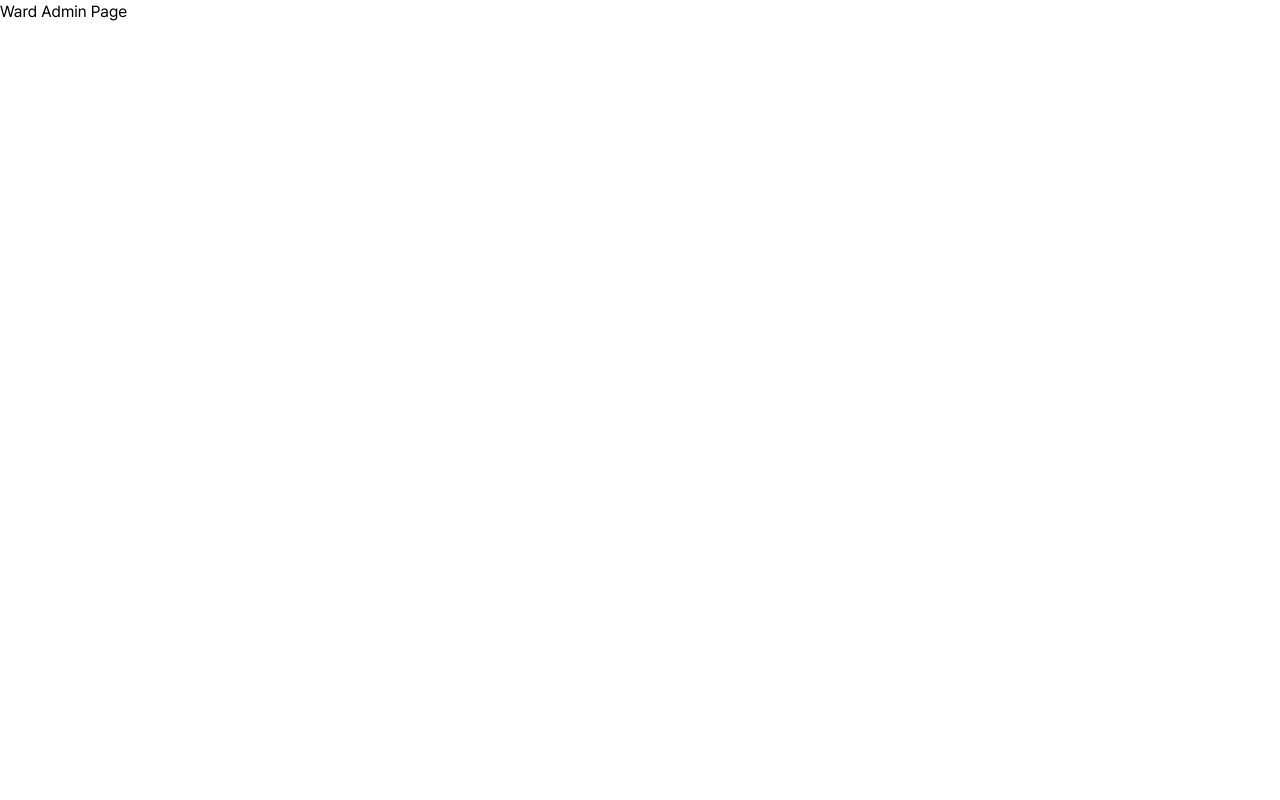
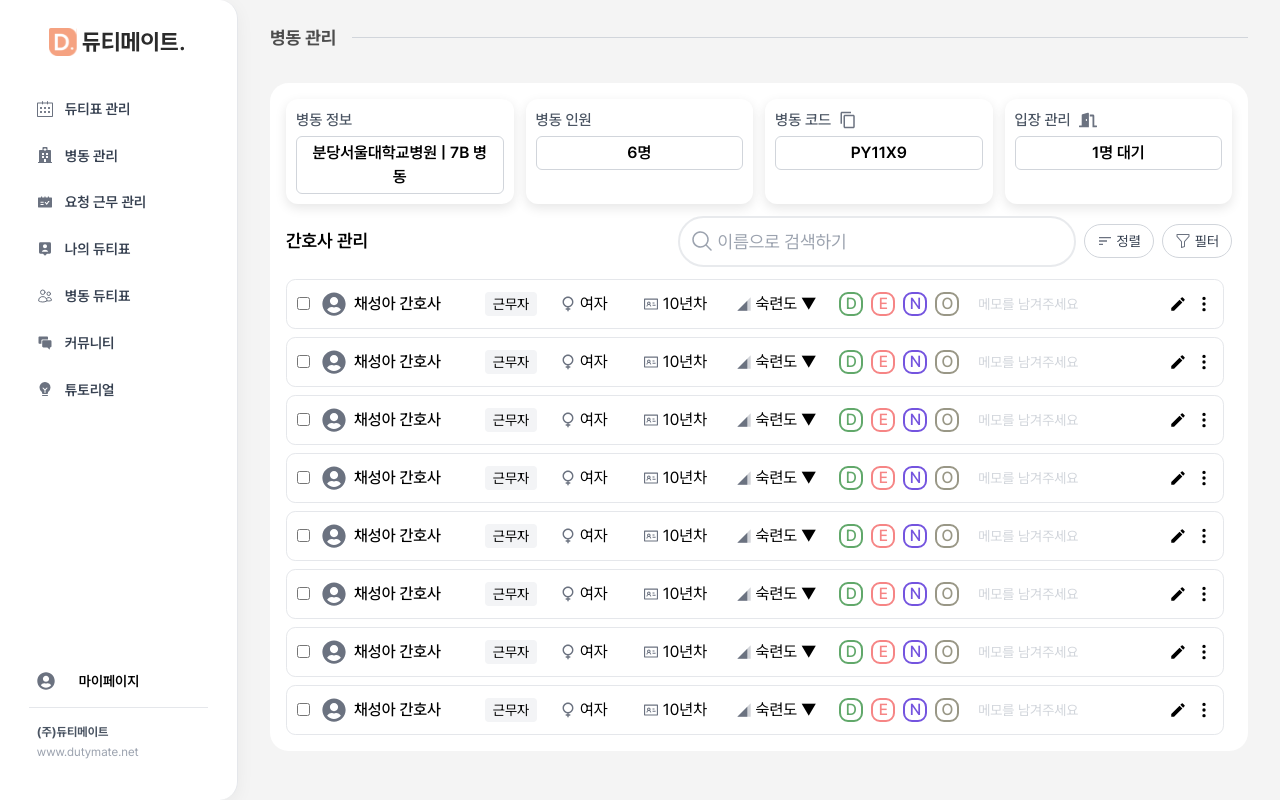
Before and after one commit to dutymate/dutymate-v1, a React (Vite) app in the folder frontend/: page /ward-admin in a window 1280 px wide. Built offline with nearby package versions, Linux system fonts and the light colour scheme.

Commit message:
[S12P11A108-318] feat: Add wardadmintable organism

```diff
--- /dev/null
+++ b/frontend/src/components/organisms/WardAdminForm.tsx
@@ -0,0 +1,267 @@
+import { useState } from "react";
+import { SearchInput } from "../atoms/Input";
+import { SortButton, FilterButton } from "../atoms/SubButton";
+import { Icon } from "../atoms/Icon";
+import { FaUserCircle } from "react-icons/fa";
+import DutyBadgeEng from "../atoms/DutyBadgeEng";
+
+const WardAdminForm = () => {
+	const [selectedNurses, setSelectedNurses] = useState<string[]>([]);
+	const [openSkillDropdown, setOpenSkillDropdown] = useState<number | null>(
+		null,
+	);
+	const [nurseSkills, setNurseSkills] = useState<
+		Array<{ icon: "high" | "mid" | "low"; label: string } | null>
+	>(Array(8).fill(null));
+	const [selectedDuties, setSelectedDuties] = useState<Array<Set<string>>>(
+		Array(8)
+			.fill(null)
+			.map(() => new Set()),
+	);
+	const [hoveredDuty, setHoveredDuty] = useState<{
+		index: number;
+		duty: string;
+	} | null>(null);
+
+	const skillOptions = [
+		{ icon: "high" as const, label: "상급" },
+		{ icon: "mid" as const, label: "중급" },
+		{ icon: "low" as const, label: "초급" },
+	];
+
+	const handleSkillChange = (
+		index: number,
+		skill: (typeof skillOptions)[number],
+	) => {
+		const newSkills = [...nurseSkills];
+		newSkills[index] = skill;
+		setNurseSkills(newSkills);
+		setOpenSkillDropdown(null);
+	};
+
+	const handleDutyClick = (index: number, duty: "D" | "E" | "N" | "O") => {
+		const newSelectedDuties = [...selectedDuties];
+		const nurseDuties = new Set(newSelectedDuties[index]);
+
+		if (nurseDuties.has(duty)) {
+			nurseDuties.delete(duty);
+		} else {
+			nurseDuties.add(duty);
+		}
+
+		newSelectedDuties[index] = nurseDuties;
+		setSelectedDuties(newSelectedDuties);
+		setHoveredDuty(null);
+	};
+
+	return (
+		<div className="w-full">
+			<div className="bg-white rounded-[1.154375rem] p-4">
+				{/* 상단 정보 영역 */}
+				<div className="grid grid-cols-4 gap-3 mb-3">
+					{/* 병동 정보 */}
+					<div className="bg-white rounded-xl p-2.5 col-span-1 shadow-[0_4px_12px_rgba(0,0,0,0.1)]">
+						<h3 className="text-[0.95rem] text-gray-600 mb-1 font-medium">
+							병동 정보
+						</h3>
+						<p className="font-semibold border border-gray-300 rounded-md px-3 py-1 text-center">
+							분당서울대학교병원 | 7B 병동
+						</p>
+					</div>
+
+					{/* 병동 인원 */}
+					<div className="bg-white rounded-xl p-2.5 shadow-[0_4px_12px_rgba(0,0,0,0.1)]">
+						<h3 className="text-[0.95rem] text-gray-600 mb-1 font-medium">
+							병동 인원
+						</h3>
+						<p className="font-semibold border border-gray-300 rounded-md px-3 py-1 text-center">
+							6명
+						</p>
+					</div>
+
+					{/* 병동 코드 */}
+					<div className="bg-white rounded-xl p-2.5 col-span-1 shadow-[0_4px_12px_rgba(0,0,0,0.1)]">
+						<div className="flex items-center gap-2 mb-1">
+							<h3 className="text-[0.95rem] text-gray-600 font-medium">
+								병동 코드
+							</h3>
+							<Icon
+								name="copy"
+								size={18}
+								className="text-gray-500 cursor-pointer"
+							/>
+						</div>
+						<p className="font-semibold border border-gray-300 rounded-md px-3 py-1 text-center">
+							PY11X9
+						</p>
+					</div>
+
+					{/* 입장 관리 */}
+					<div className="bg-white rounded-xl p-2.5 shadow-[0_4px_12px_rgba(0,0,0,0.1)]">
+						<div className="flex items-center gap-2 mb-1">
+							<h3 className="text-[0.95rem] text-gray-600 font-medium">
+								입장 관리
+							</h3>
+							<Icon name="door" size={18} className="text-gray-500" />
+						</div>
+						<p className="font-semibold border border-gray-300 rounded-md px-3 py-1 text-center">
+							1명 대기
+						</p>
+					</div>
+				</div>
+
+				{/* 검색 및 필터 영역 */}
+				<div className="mb-3">
+					<div className="flex justify-between items-center">
+						<h2 className="text-lg font-semibold">간호사 관리</h2>
+						<div className="flex items-center gap-2">
+							<SearchInput
+								id="search-nurse"
+								name="searchNurse"
+								placeholder="이름으로 검색하기"
+							/>
+							<SortButton label="정렬" onClick={() => {}} />
+							<FilterButton label="필터" onClick={() => {}} />
+						</div>
+					</div>
+				</div>
+
+				{/* 간호사 목록 테이블 - 스크롤 추가 */}
+				<div className="max-h-[calc(100vh-320px)] overflow-y-auto pr-2 custom-scrollbar">
+					<div className="flex flex-col gap-2">
+						{Array(8)
+							.fill(0)
+							.map((_, index) => (
+								<div
+									key={index}
+									className="flex items-center p-2.5 bg-white rounded-[0.578125rem] border border-gray-200"
+								>
+									{/* 체크박스 */}
+									<input
+										type="checkbox"
+										className="mr-3"
+										onChange={(e) => {
+											if (e.target.checked) {
+												setSelectedNurses([
+													...selectedNurses,
+													`nurse-${index}`,
+												]);
+											} else {
+												setSelectedNurses(
+													selectedNurses.filter(
+														(id) => id !== `nurse-${index}`,
+													),
+												);
+											}
+										}}
+									/>
+
+									<div className="flex items-center justify-between flex-1">
+										{/* 프로필 영역 */}
+										<div className="flex items-center gap-2 min-w-[140px]">
+											<FaUserCircle className="w-6 h-6 text-gray-500" />
+											<span className="font-medium">채성아 간호사</span>
+										</div>
+
+										{/* 근무자 뱃지 */}
+										<span className="bg-gray-100 px-2 py-0.5 rounded text-sm min-w-[50px] text-center">
+											근무자
+										</span>
+
+										{/* 성별 정보 */}
+										<div className="flex items-center gap-1 min-w-[60px]">
+											<Icon name="female" size={16} className="text-gray-500" />
+											<span>여자</span>
+										</div>
+
+										{/* 경력 정보 */}
+										<div className="flex items-center gap-1 min-w-[70px]">
+											<Icon name="idCard" size={16} className="text-gray-500" />
+											<span>10년차</span>
+										</div>
+
+										{/* 숙련도 정보 */}
+										<div className="relative">
+											<div
+												className="flex items-center gap-1 min-w-[80px] cursor-pointer"
+												onClick={() =>
+													setOpenSkillDropdown(
+														openSkillDropdown === index ? null : index,
+													)
+												}
+											>
+												<Icon
+													name={nurseSkills[index]?.icon || "mid"}
+													size={16}
+													className="text-gray-500"
+												/>
+												<span>
+													{nurseSkills[index]
+														? nurseSkills[index]?.label
+														: "숙련도"}{" "}
+													▼
+												</span>
+											</div>
+
+											{/* 드롭다운 메뉴 */}
+											{openSkillDropdown === index && (
+												<div className="absolute top-full left-0 mt-1 bg-white rounded-md shadow-lg z-10 py-1 min-w-[100px]">
+													{skillOptions.map((option) => (
+														<div
+															key={option.icon}
+															className="flex items-center gap-2 px-3 py-2 hover:bg-gray-100 cursor-pointer"
+															onClick={() => handleSkillChange(index, option)}
+														>
+															<Icon
+																name={option.icon}
+																size={16}
+																className="text-gray-500"
+															/>
+															<span>{option.label}</span>
+														</div>
+													))}
+												</div>
+											)}
+										</div>
+
+										{/* 듀티 뱃지 그룹 */}
+										<div className="flex gap-2 min-w-[120px]">
+											{(["D", "E", "N", "O"] as const).map((duty) => (
+												<DutyBadgeEng
+													key={duty}
+													type={duty}
+													size="sm"
+													variant={
+														selectedDuties[index].has(duty)
+															? "filled"
+															: "outline"
+													}
+													onClick={() => handleDutyClick(index, duty)}
+													isSelected={selectedDuties[index].has(duty)}
+												/>
+											))}
+										</div>
+
+										{/* 메모 입력창 */}
+										<input
+											type="text"
+											placeholder="메모를 남겨주세요"
+											className="w-[180px] rounded px-3 py-1 text-sm -ml-4 placeholder:text-gray-300 text-gray-500"
+										/>
+
+										{/* 편집 아이콘과 dots */}
+										<div className="flex items-center gap-2">
+											<Icon name="edit" size={18} className="cursor-pointer" />
+											<Icon name="dots" size={18} className="cursor-pointer" />
+										</div>
+									</div>
+								</div>
+							))}
+					</div>
+				</div>
+			</div>
+		</div>
+	);
+};
+
+export default WardAdminForm;
--- a/frontend/src/pages/WardAdmin.tsx
+++ b/frontend/src/pages/WardAdmin.tsx
@@ -1,7 +1,22 @@
+import Sidebar from "../components/organisms/WSidebar";
+import Title from "../components/atoms/Title";
+import WardAdminForm from "../components/organisms/WardAdminForm";
+
 const WardAdmin = () => {
 	return (
-		<div>
-			<h1>Ward Admin Page</h1>
+		<div className="w-full h-screen flex flex-row bg-[#F4F4F4]">
+			{/* Sidebar 영역 - userType prop 전달 */}
+			<div className="w-[238px] shrink-0">
+				<Sidebar userType="head" />
+			</div>
+
+			{/* 메인 컨텐츠 영역 */}
+			<div className="flex-1 min-w-0 px-8 py-6">
+				<Title title="병동 관리" subtitle="" />
+				<div className="mt-6">
+					<WardAdminForm />
+				</div>
+			</div>
 		</div>
 	);
 };
--- /dev/null
+++ b/frontend/src/styles/globals.css
@@ -0,0 +1,17 @@
+.custom-scrollbar::-webkit-scrollbar {
+	width: 6px;
+}
+
+.custom-scrollbar::-webkit-scrollbar-track {
+	background: #f1f1f1;
+	border-radius: 3px;
+}
+
+.custom-scrollbar::-webkit-scrollbar-thumb {
+	background: #c1c1c1;
+	border-radius: 3px;
+}
+
+.custom-scrollbar::-webkit-scrollbar-thumb:hover {
+	background: #a8a8a8;
+}
```
